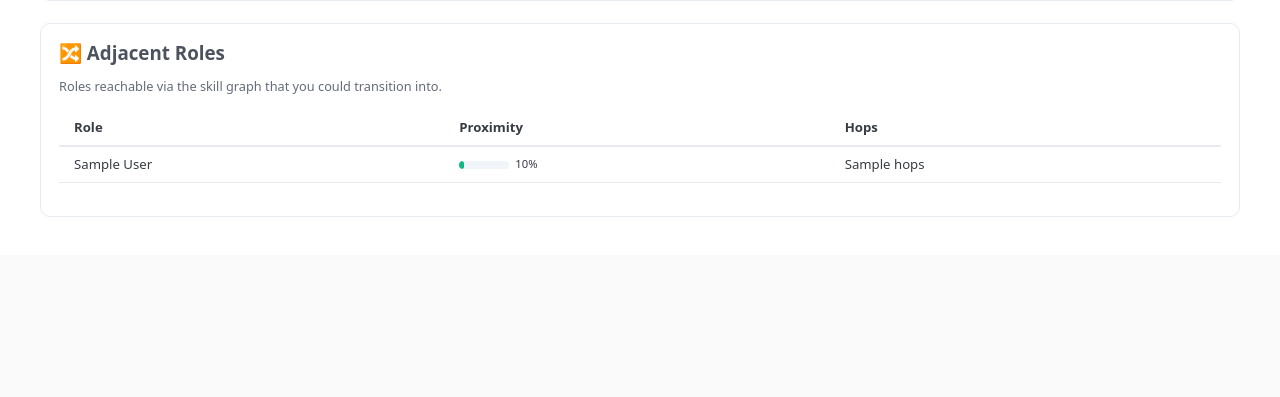
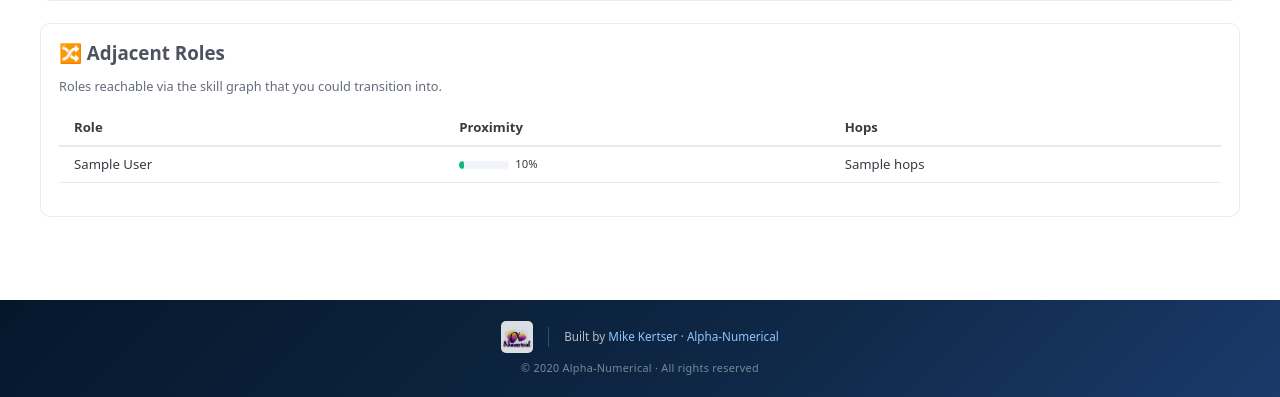
Before and after one commit to kertser/AIJobHunter, a Python web app: template src/job_hunter/web/templates/market.html in a window 1280 px wide. Shown: the part 1383-1780 px from the top of the page. Before the commit the page ends 1600 px from the top, so only its background shows below. Run offline with Jinja, Linux system fonts and the light colour scheme; the template is opened without the code that fills it: most values are stand-ins (such as "Sample title", 1, 10 or a date in 2020); some libraries are stand-ins or nearby versions.

Commit message:
Add footer to main layout and include current year; update test settings for email notifications

```diff
--- a/src/job_hunter/web/app.py
+++ b/src/job_hunter/web/app.py
@@ -66,6 +66,10 @@ def create_app(settings: AppSettings | None = None) -> FastAPI:
                 return markupsafe.Markup(f"<pre style='white-space:pre-wrap'>{escaped}</pre>")
 
         app.state.templates.env.filters["markdown"] = _md_filter
+
+        # Global template variables
+        from datetime import datetime as _dt_cls
+        app.state.templates.env.globals["current_year"] = _dt_cls.now().year
 
         # Date formatting filter
         from datetime import datetime as _dt
--- a/src/job_hunter/web/templates/base.html
+++ b/src/job_hunter/web/templates/base.html
@@ -131,6 +131,53 @@
       display: block; width: 100%; height: auto;
       object-fit: fill; max-height: 200px;
     }
+
+    /* ── Footer ───────────────────────────────────── */
+    .site-footer {
+      margin-top: 3rem;
+      background: linear-gradient(135deg, #05172b 0%, #0f2847 60%, #1a3a6a 100%);
+      color: rgba(255,255,255,0.7);
+      font-size: 0.78rem;
+      padding: 1.4rem 1.5rem;
+      text-align: center;
+    }
+    .footer-inner {
+      max-width: 900px;
+      margin: 0 auto;
+      display: flex;
+      align-items: center;
+      justify-content: center;
+      gap: 1rem;
+      flex-wrap: wrap;
+    }
+    .footer-logo {
+      height: 32px;
+      width: auto;
+      border-radius: 5px;
+      opacity: 0.85;
+      transition: opacity 0.2s;
+    }
+    .footer-logo:hover { opacity: 1; }
+    .footer-sep {
+      width: 1px; height: 20px;
+      background: rgba(255,255,255,0.18);
+    }
+    .footer-inner a {
+      color: #93c5fd;
+      text-decoration: none;
+      font-weight: 500;
+      transition: color 0.15s;
+    }
+    .footer-inner a:hover {
+      color: #fff;
+      text-decoration: underline;
+    }
+    .footer-copy {
+      color: rgba(255,255,255,0.45);
+      margin-top: 0.5rem;
+      font-size: 0.72rem;
+      letter-spacing: 0.3px;
+    }
   </style>
   {% block extra_head %}{% endblock %}
 </head>
@@ -158,6 +205,18 @@
     {% block content %}{% endblock %}
   </main>
 
+  <footer class="site-footer">
+    <div class="footer-inner">
+      <img src="/static/alphanumerical.jpg" alt="Alpha-Numerical" class="footer-logo">
+      <span class="footer-sep"></span>
+      <span>
+        Built by <a href="https://www.linkedin.com/in/mike-kertser/" target="_blank" rel="noopener">Mike Kertser</a>
+        · <a href="https://www.alpha-numerical.com/" target="_blank" rel="noopener">Alpha-Numerical</a>
+      </span>
+    </div>
+    <div class="footer-copy">© {{ current_year }} Alpha-Numerical · All rights reserved</div>
+  </footer>
+
   <div id="toast" class="toast"></div>
 
   <script>
```
Also changed, not shown: tests/test_web.py (+6 -1 lines), src/job_hunter/web/static/alphanumerical.jpg (added).
